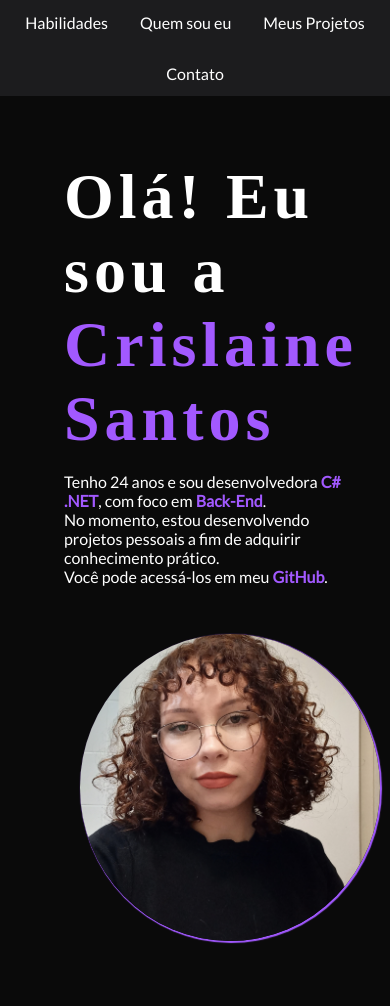
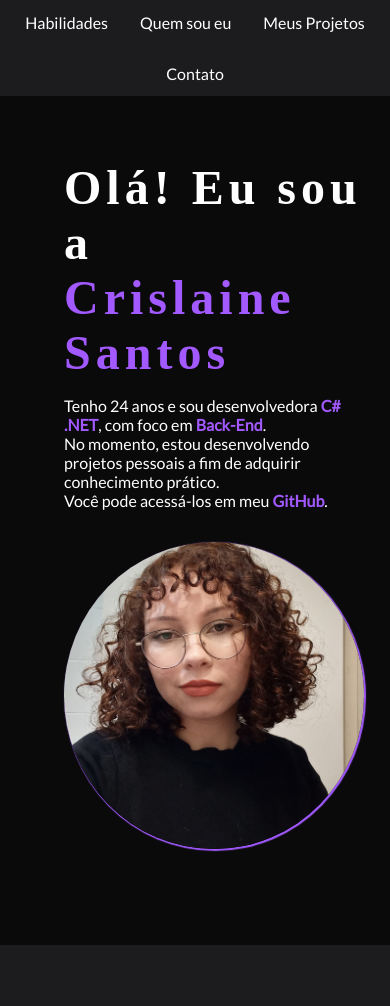
Before and after one commit to crislaine-santos/CrisSantosPortifolio, a plain HTML site: page index.html in a window 390 px wide. Shown: the part 79-1085 px from the top of the page. Drawn offline with Linux system fonts and the light colour scheme; no server answers; a web font is replaced by a local one.

Commit message:
Concerto de responsividade

```diff
--- a/style.css
+++ b/style.css
@@ -99,7 +99,7 @@ section{
 
 h1{
     font-family: "Google Sans Code";
-    font-size: 4rem;
+    font-size: 3rem;
     color: var(--white);
     letter-spacing: 5px;
 }
@@ -114,7 +114,6 @@ strong{
 
 .box-img-main{
     max-width: 450px;
-    padding: 1rem;
 }
 
 .img-profile{
```
